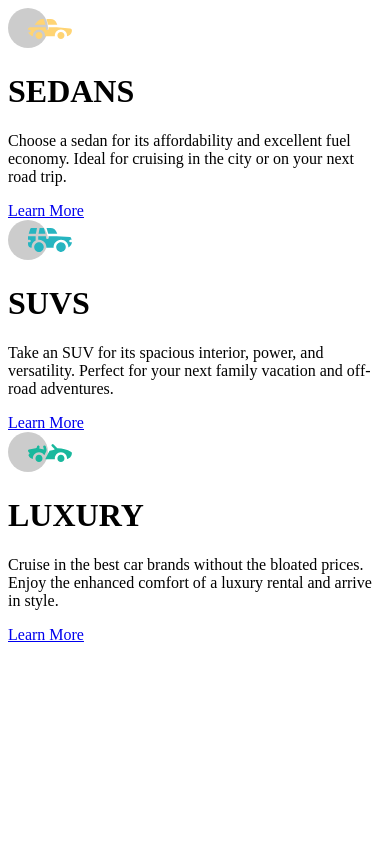
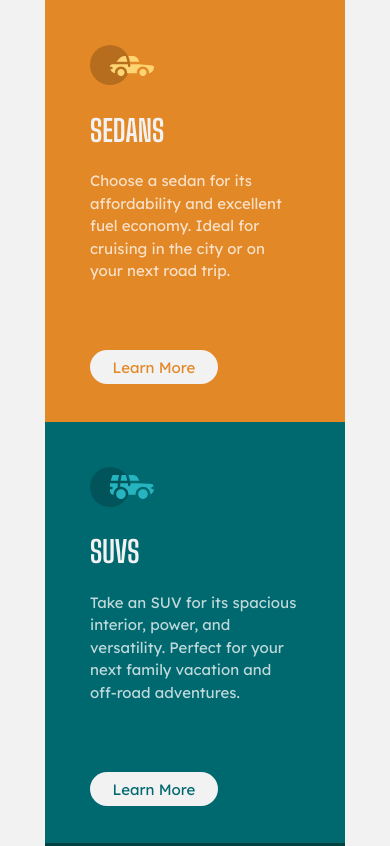
Before and after one commit to IrieBee/fem-3column-card, a plain HTML site: page index.html in a window 390 px wide. Shown: the top 846 px of the page. Drawn offline with Linux system fonts and the light colour scheme.

Commit message:
Add mobile version, button hover

```diff
--- a/index.html
+++ b/index.html
@@ -14,24 +14,29 @@
 </head>
 <body>
     <main>
-        <div class="type">
+        <div class="type sedan">
             <img src="images/icon-sedans.svg" alt="logo for sedan car">
             <h1>SEDANS</h1>
             <p class="text">Choose a sedan for its affordability and excellent fuel economy. Ideal for cruising in the city or on your next road trip.</p>
             <a href="#" target="_blank">Learn More</a>
         </div>
-        <div class="type">
+        <div class="type suv">
             <img src="images/icon-suvs.svg" alt="logo for suv car">
             <h1>SUVS</h1>
             <p class="text">Take an SUV for its spacious interior, power, and versatility. Perfect for your next family vacation and off-road adventures. </p>
             <a href="#" target="_blank">Learn More</a>
         </div>
-        <div class="type">
+        <div class="type luxury">
             <img src="images/icon-luxury.svg" alt="logo for luxury car">
             <h1>LUXURY</h1>
             <p class="text">Cruise in the best car brands without the bloated prices. Enjoy the enhanced comfort of a luxury rental and arrive in style.</p>
             <a href="#" target="_blank">Learn More</a>
         </div>
     </main>
+    <footer class='attribution'>
+        <p>
+            Challenge by <a href="https://www.frontendmentor.io?ref=challenge" target="_blank">Frontend Mentor</a>. Coded by <a href="https://github.com/ltsyBitsy" target="_blank">Irie B</a>.
+        </p>
+    </footer>
 </body>
 </html>
--- a/style.css
+++ b/style.css
@@ -0,0 +1,115 @@
+:root {
+    --orange: hsl(31, 77%, 52%);
+    --cyan: hsl(184, 100%, 22%);
+    --dark-cyan: hsl(179, 100%, 13%);
+
+    --white-transparent: hsla(0, 0%, 100%, 0.75);
+    --grey: hsl(0, 0%, 95%);
+}
+
+*, *::before, *::after {
+    box-sizing: border-box;
+    margin: 0;
+    padding: 0;
+}
+
+body {
+    background-color: var(--grey);
+    font-family: 'Lexend Deca', sans-serif;
+    color: var(--grey);
+    /* font-size: 0.9375rem; */
+    font-size: 15px;
+    min-height: 100vh;
+    display: flex;
+    flex-direction: column;
+    justify-content: center;
+    align-items: center;
+}
+
+main {
+    display: flex;
+    justify-content: center;
+    align-items: center;
+    margin: auto;
+
+}
+
+.type {
+    padding: 3em;
+    max-width: 18.75rem;
+}
+
+@media screen and (max-width: 53.75rem){
+    main {
+        flex-direction: column;
+    }
+}
+
+.sedan {
+    background-color: var(--orange);
+}
+ .suv {
+    background-color: var(--cyan);
+ }
+
+ .luxury {
+    background-color: var(--dark-cyan);
+ }
+
+h1 {
+    font-family: 'Big Shoulders Display', sans-serif;
+    padding: .75em 0;
+}
+
+.text {
+    padding-bottom: 5em;
+    line-height: 1.5;
+    color: var(--white-transparent);
+}
+
+div> a {
+    background-color: var(--grey);
+    border-radius: 1.5em;
+    padding: 0.5em 1.5em;
+    text-decoration: none;
+}
+
+div> a:hover {
+    color: var(--grey);
+    border: 0.15em solid var(--grey);
+}
+
+.sedan> a:hover {
+    background-color: var(--orange);
+}
+
+.suv> a:hover {
+    background-color: var(--cyan);
+}
+
+.luxury> a:hover {
+    background-color: var(--dark-cyan);
+}
+
+.sedan> a {
+    color: var(--orange);
+}
+
+.suv> a {
+    color: var(--cyan);
+}
+
+.luxury> a {
+    color: var(--dark-cyan);
+}
+
+
+.attribution {
+    font-size: 0.625rem;
+    margin-bottom: 0.5em;
+    color: var(--cyan);
+}
+
+.attribution a {
+    color: var(--dark-cyan);
+}
```
Also changed, not shown: 1 other file.
